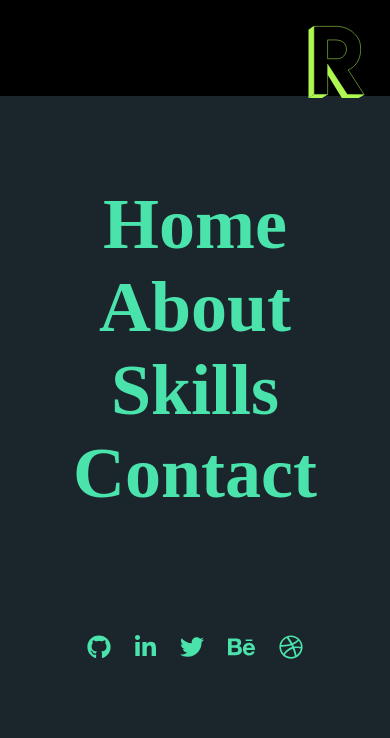
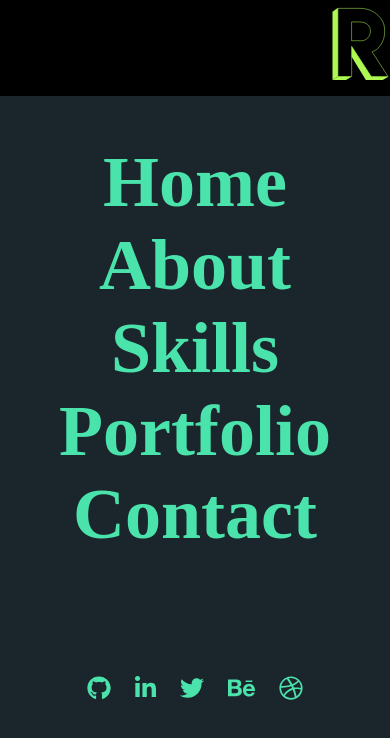
Before and after one commit to renebreslauer/portfolio_website, a React (Create React App) app: page /NavOverlay in a window 390 px wide. Shown: the top 738 px of the page. Built offline with nearby package versions, Linux system fonts and the light colour scheme; a web font is replaced by a local one.

Commit message:
responsive

```diff
--- a/src/components/Navbar/Navbar.module.scss
+++ b/src/components/Navbar/Navbar.module.scss
@@ -168,10 +168,10 @@
   }
   .logo_mobile {
     display: flex;
-    top: 0;
     right: 0;
-    margin-top: 2rem;
-    margin-right: 2rem;
+    position: absolute;
+    margin-top: 0.5rem;
+    margin-left: 3rem;
     &_image {
       width: 5rem;
     }
--- a/src/pages/NavOverlay/NavOverlay.jsx
+++ b/src/pages/NavOverlay/NavOverlay.jsx
@@ -20,6 +20,9 @@ class NavOverlay extends React.Component {
           </NavLink>
           <NavLink to='/Skills' label='skills'>
             <h2>Skills</h2>
+          </NavLink>
+          <NavLink to='/Portfolio' label='portfolio'>
+            <h2>Portfolio</h2>
           </NavLink>
           <NavLink to='/Contact' label='contact'>
             <h2>Contact</h2>
```
